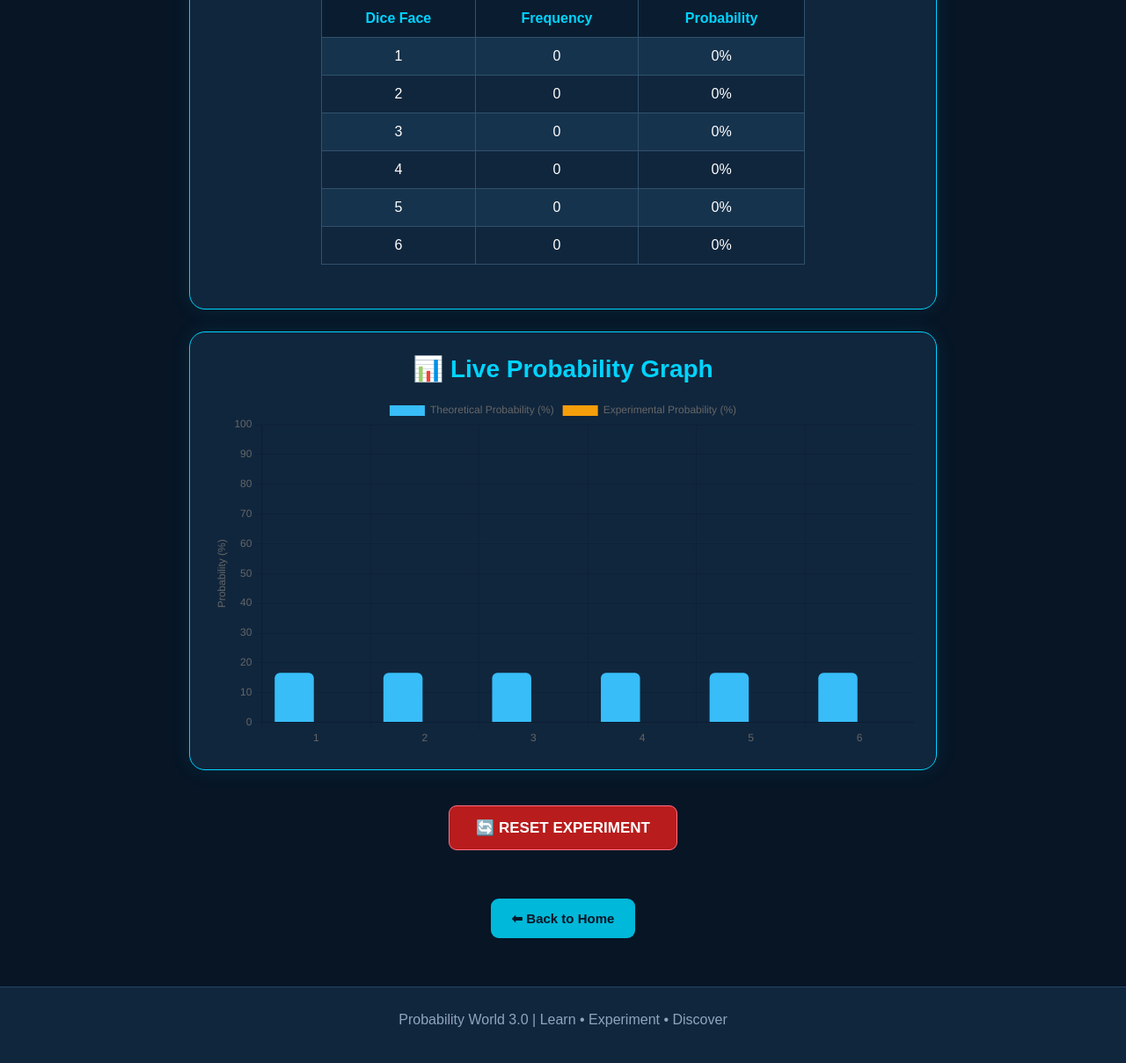
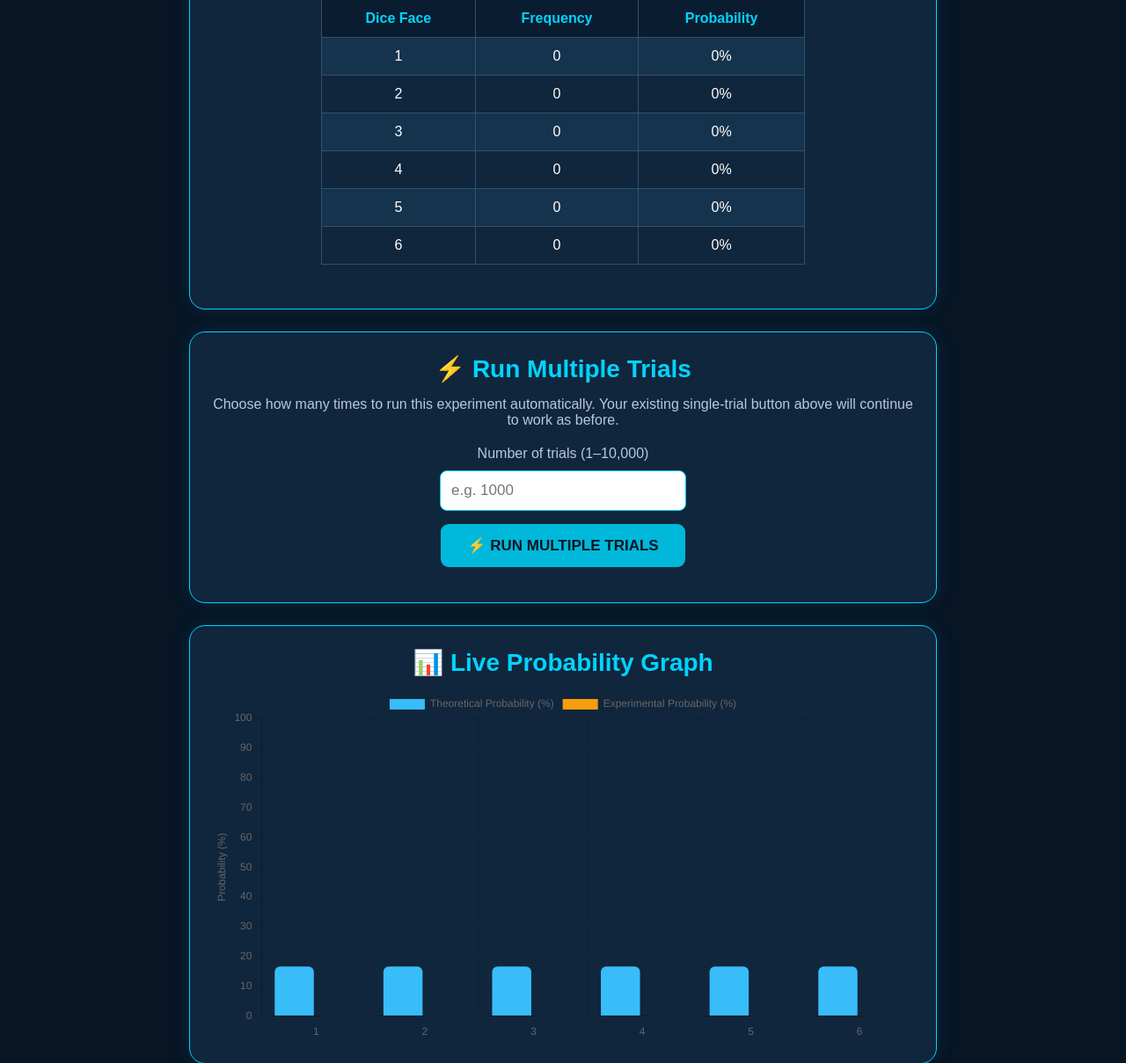
Before and after one commit to probabilityworld-project/Probability-World-Exhibition, a Flask app: page /experiment/dice in a window 1280 px wide. Shown: the part 692-1901 px from the top of the page at 88% size. Before the commit the page ends 1860 px from the top, so only its background shows below. Run offline with Flask 3, Linux system fonts and the light colour scheme.

Commit message:
Add multiple trials simulation feature

```diff
--- a/app.py
+++ b/app.py
@@ -45,6 +45,19 @@ def experiment(name):
 
     title = experiments[name]
 
+    # Bulk simulation input (kept separate from the existing single-trial action).
+    bulk_trials = 0
+    bulk_message = None
+    if request.method == "POST" and request.form.get("action") == "bulk":
+        try:
+            bulk_trials = int(request.form.get("trials", "0"))
+        except (TypeError, ValueError):
+            bulk_trials = 0
+
+        if not 1 <= bulk_trials <= 10000:
+            bulk_message = "Please enter a number of trials between 1 and 10,000."
+            bulk_trials = 0
+
 
     # =================================
     # EXPERIMENT RESET
@@ -81,8 +94,16 @@ def experiment(name):
         result = None
         rotation = 0
 
-        if request.method == "POST":
+        if request.method == "POST" and request.form.get("action") == "bulk" and bulk_trials:
+            counts = session["spinner_counts"]
+            for _ in range(bulk_trials):
+                outcome = random.choice(colors)
+                counts[outcome] += 1
+            session["spinner_spins"] += bulk_trials
+            session["spinner_counts"] = counts
+            bulk_message = f"Completed {bulk_trials:,} spinner trials!"
 
+        elif request.method == "POST" and request.form.get("action") != "reset":
             result_index = random.randrange(len(colors))
             result = colors[result_index]
 
@@ -100,6 +121,7 @@ def experiment(name):
         return render_template(
             "experiment.html",
             title=title,
+            bulk_message=bulk_message,
             graph_labels=colors,
 graph_values=[session["spinner_counts"][color] for color in colors],
             theoretical_values=[25, 25, 25, 25],
@@ -124,8 +146,16 @@ graph_values=[session["spinner_counts"][color] for color in colors],
 
         result = None
 
-        if request.method == "POST":
+        if request.method == "POST" and request.form.get("action") == "bulk" and bulk_trials:
+            counts = session["dice_counts"]
+            for _ in range(bulk_trials):
+                outcome = random.randint(1, 6)
+                counts[str(outcome)] += 1
+            session["dice_total"] += bulk_trials
+            session["dice_counts"] = counts
+            bulk_message = f"Completed {bulk_trials:,} dice rolls!"
 
+        elif request.method == "POST" and request.form.get("action") != "reset":
             result = random.randint(1, 6)
 
             session["dice_total"] += 1
@@ -138,6 +168,7 @@ graph_values=[session["spinner_counts"][color] for color in colors],
         return render_template(
             "experiment.html",
             title=title,
+            bulk_message=bulk_message,
             graph_labels=[str(i) for i in range(1, 7)],
 graph_values=[session["dice_counts"][str(i)] for i in range(1, 7)],
            theoretical_values=[16.67, 16.67, 16.67, 16.67, 16.67, 16.67],
@@ -161,8 +192,16 @@ graph_values=[session["dice_counts"][str(i)] for i in range(1, 7)],
 
         result = None
 
-        if request.method == "POST":
+        if request.method == "POST" and request.form.get("action") == "bulk" and bulk_trials:
+            counts = session["coin_counts"]
+            for _ in range(bulk_trials):
+                outcome = random.choice(["HEADS", "TAILS"])
+                counts[outcome] += 1
+            session["coin_total"] += bulk_trials
+            session["coin_counts"] = counts
+            bulk_message = f"Completed {bulk_trials:,} coin tosses!"
 
+        elif request.method == "POST" and request.form.get("action") != "reset":
             result = random.choice(["HEADS", "TAILS"])
 
             session["coin_total"] += 1
@@ -175,6 +214,7 @@ graph_values=[session["dice_counts"][str(i)] for i in range(1, 7)],
         return render_template(
             "experiment.html",
             title=title,
+            bulk_message=bulk_message,
             graph_labels=["HEADS", "TAILS"],
 graph_values=[session["coin_counts"][side] for side in ["HEADS", "TAILS"]],
             theoretical_values=[50, 50],
@@ -204,8 +244,29 @@ graph_values=[session["coin_counts"][side] for side in ["HEADS", "TAILS"]],
 
         card_result = None
 
-        if request.method == "POST":
+        if request.method == "POST" and request.form.get("action") == "bulk" and bulk_trials:
+            deck = session["card_deck"]
+            counts = session["card_counts"]
 
+            for _ in range(bulk_trials):
+                # A standard deck is reshuffled only after all 52 cards are drawn.
+                if not deck:
+                    deck = [
+                        {"rank": rank, "suit": suit}
+                        for suit in suits
+                        for rank in ranks
+                    ]
+                    random.shuffle(deck)
+
+                drawn_card = deck.pop()
+                counts[drawn_card["suit"]] += 1
+
+            session["card_deck"] = deck
+            session["card_total"] += bulk_trials
+            session["card_counts"] = counts
+            bulk_message = f"Completed {bulk_trials:,} card draws!"
+
+        elif request.method == "POST" and request.form.get("action") != "reset":
             deck = session["card_deck"]
 
             # Create and shuffle a fresh deck
@@ -233,6 +294,7 @@ graph_values=[session["coin_counts"][side] for side in ["HEADS", "TAILS"]],
         return render_template(
             "experiment.html",
             title=title,
+            bulk_message=bulk_message,
             graph_labels=suits,
 graph_values=[session["card_counts"][suit] for suit in suits],
             theoretical_values=[25, 25, 25, 25],
--- a/templates/experiment.html
+++ b/templates/experiment.html
@@ -529,6 +529,43 @@
 
     {% endif %}
 
+    <div class="lab-panel">
+        <h2>⚡ Run Multiple Trials</h2>
+        <p class="lab-description">
+            Choose how many times to run this experiment automatically.
+            Your existing single-trial button above will continue to work as before.
+        </p>
+
+        <form method="POST" class="bulk-trials-form">
+            <input type="hidden" name="action" value="bulk">
+            <label for="trials" style="display:block; margin-bottom:10px; color:#b8c9d9;">
+                Number of trials (1–10,000)
+            </label>
+            <input
+                id="trials"
+                name="trials"
+                type="number"
+                min="1"
+                max="10000"
+                step="1"
+                required
+                placeholder="e.g. 1000"
+                style="width:min(280px, 90%); padding:12px; border-radius:8px; border:1px solid #00d4ff; font-size:17px;"
+            >
+            <br>
+            <button class="lab-button" type="submit">
+                ⚡ RUN MULTIPLE TRIALS
+            </button>
+        </form>
+
+        {% if bulk_message %}
+            <div class="result">{{ bulk_message }}</div>
+        {% endif %}
+        {% if bulk_message is none and request.method == "POST" and request.form.get("action") == "bulk" %}
+            <div class="result">Please enter a valid number between 1 and 10,000.</div>
+        {% endif %}
+    </div>
+
     <div class="lab-panel" style="margin-top: 25px;">
         <h2>📊 Live Probability Graph</h2>
         <canvas id="probabilityChart"
```
